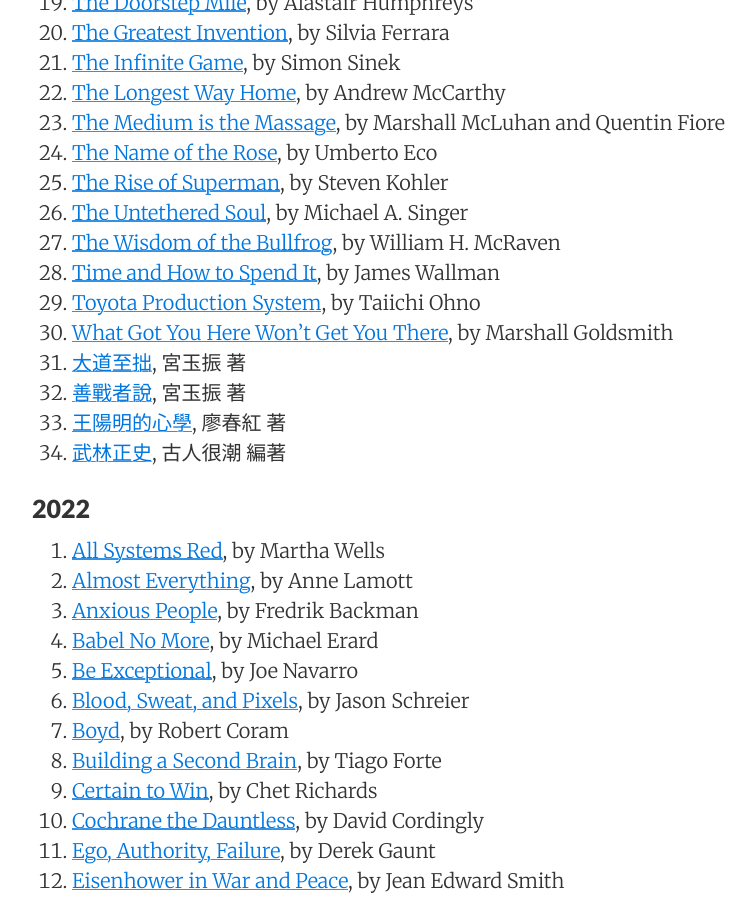
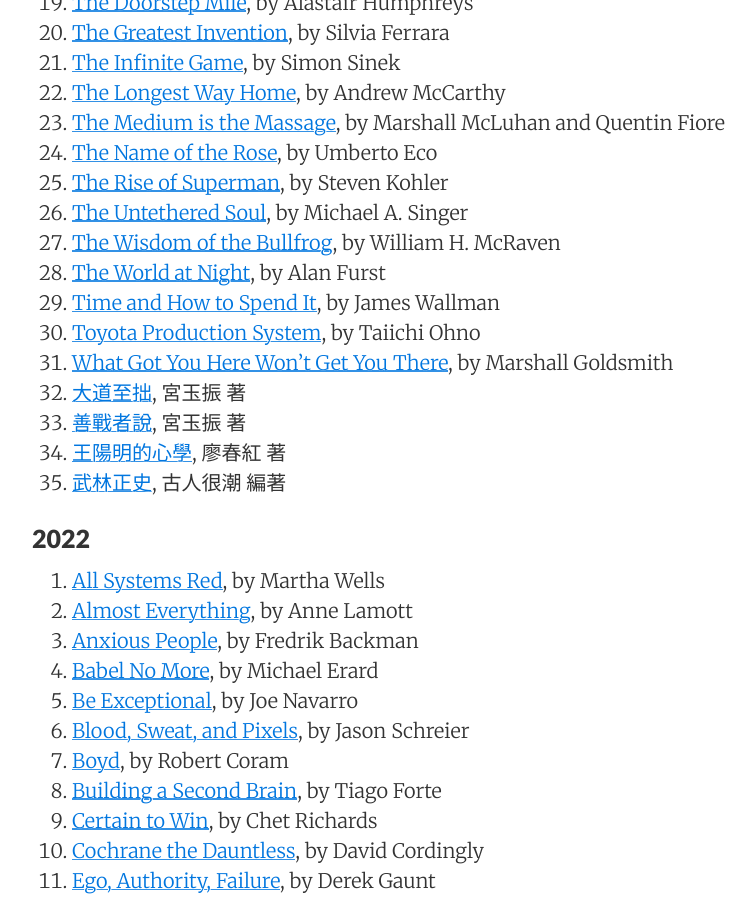
Before and after one commit to sewardlee337/sewardlee337.github.io, a Jekyll site: the page built from readinglist.md, in a window 1280 px wide and 900 px high, scrolled down 1130 px. Shown: the whole window, without its empty margins (188-944 px from the left). Built offline with Jekyll 4.4.1, drawn with Linux system fonts in a browser that asks for light colours; nearby versions of some CDN libraries.

Commit message:
update reading list

```diff
--- a/readinglist.md
+++ b/readinglist.md
@@ -46,6 +46,7 @@ _"My alma mater was books, a good library... I could spend the rest of my life r
 1. [The Rise of Superman](https://amzn.to/3MKiIuo), by Steven Kohler
 1. [The Untethered Soul](https://www.amazon.com/Untethered-Soul-Journey-Beyond-Yourself-ebook/dp/B003TU29WA/ref=tmm_kin_swatch_0?_encoding=UTF8&qid=1696753133&sr=8-1), by Michael A. Singer
 1. [The Wisdom of the Bullfrog](https://www.amazon.com/Wisdom-Bullfrog-Leadership-Made-Simple-ebook/dp/B0B8YX2GTB), by William H. McRaven
+1. [The World at Night](https://www.amazon.com/World-at-Night-Novel/dp/0375758585), by Alan Furst
 1. [Time and How to Spend It](https://amzn.to/3ZQCx6x), by James Wallman
 1. [Toyota Production System](https://www.amazon.com/Toyota-Production-System-Beyond-Large-Scale/dp/0915299143), by Taiichi Ohno
 1. [What Got You Here Won't Get You There](https://www.amazon.com/What-Got-Here-Wont-There/dp/1401301304), by Marshall Goldsmith
```
